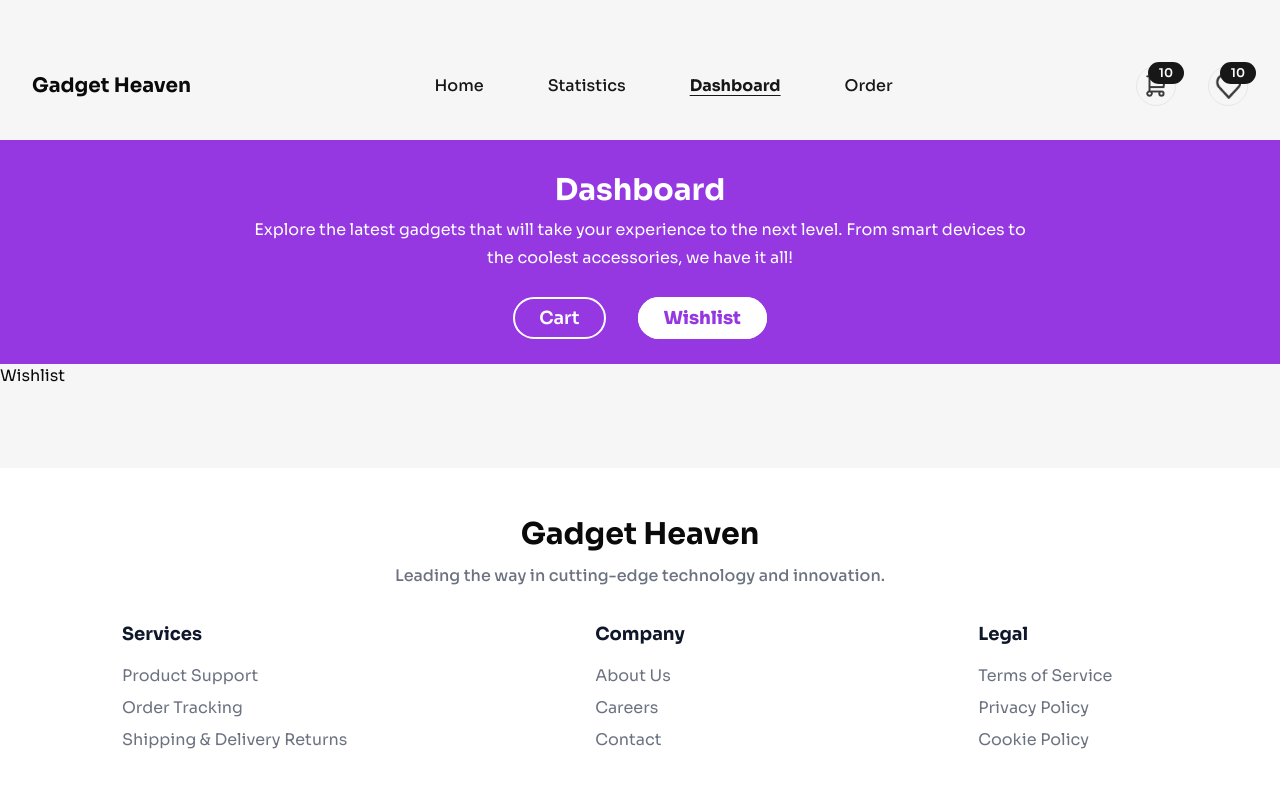
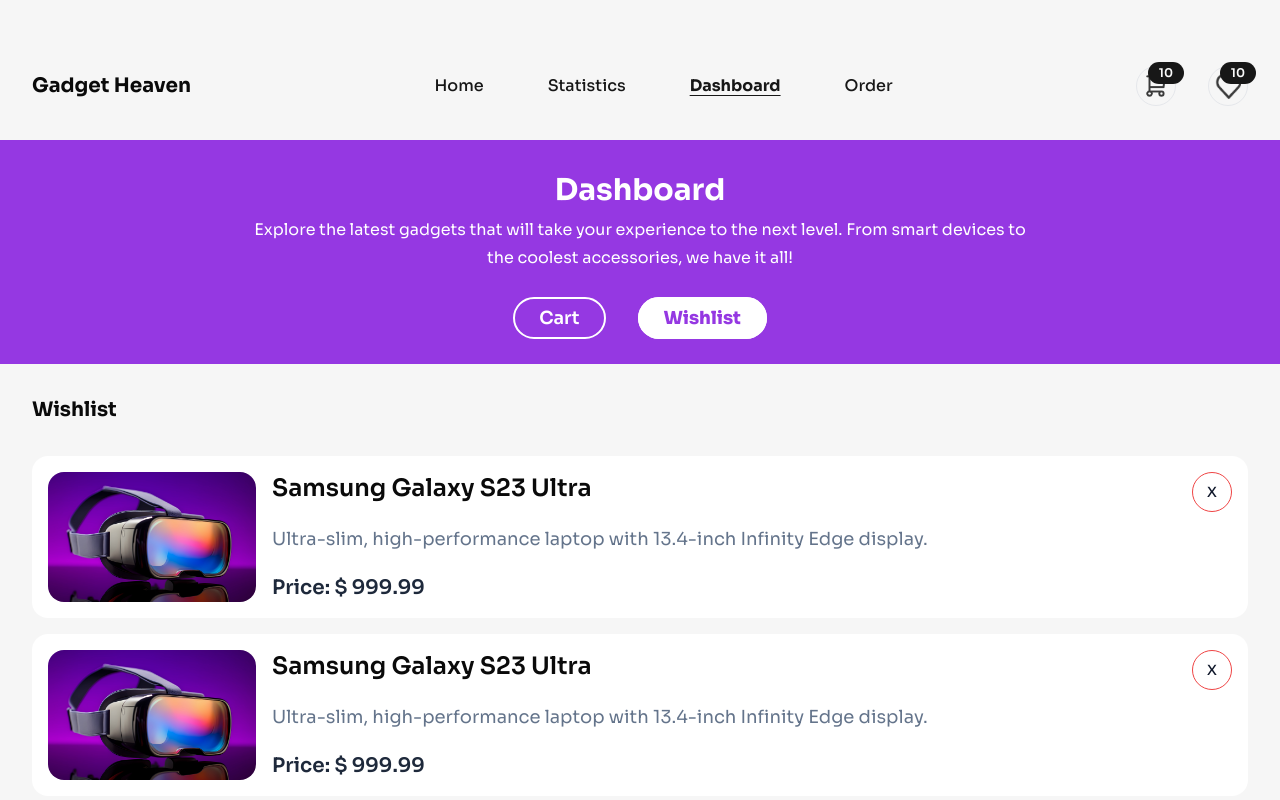
Before and after one commit to imashiksarkar/gadget-heaven, a React (Vite) app: page /dashboard/wishlist in a window 1280 px wide. Shown: the top 800 px of the page. Built offline with nearby package versions, Linux system fonts and the light colour scheme.

Commit message:
- dashboard total complete

```diff
--- a/src/App.tsx
+++ b/src/App.tsx
@@ -17,6 +17,16 @@
       {
         path: '/',
         element: <Home />,
+        loader: ({ request, context }) => {
+          const searchParams = new URL(request.url).searchParams
+          const selectedCategory = searchParams.get('category')?.trim() || 'all'
+
+          // if(selectedCategory==='all') return redirect('/')
+          // context={a:'aaa'}
+          console.log(context)
+
+          return { selectedCategory }
+        },
       },
       {
         path: '/statistics',
--- a/src/components/Cart/index.tsx
+++ b/src/components/Cart/index.tsx
@@ -5,7 +5,7 @@
 const Cart = () => {
   return (
     <section>
-      <div className='con py-12'>
+      <div className='con py-8'>
         <header className='flex flex-col md:flex-row gap-6 items-center text-xl font-bold'>
           <h1 className='grow'>Cart</h1>
           <h2>Total cost: 999.99</h2>
@@ -31,7 +31,7 @@
         </header>
       </div>
 
-      <div className='con py-8'>
+      <div className='con'>
         <ul className='flex flex-col items-center gap-4'>
           <li className='w-full flex justify-center'>
             <CartItem />
--- a/src/components/Wishlist/index.tsx
+++ b/src/components/Wishlist/index.tsx
@@ -1,5 +1,26 @@
+import CartItem from '../Cart/CartItem'
+
 const Wishlist = () => {
-  return <div>Wishlist</div>
+  return (
+    <section>
+      <div className='con py-8'>
+        <header className='text-xl font-bold'>
+          <h1 className='grow'>Wishlist</h1>
+        </header>
+      </div>
+
+      <div className='con'>
+        <ul className='flex flex-col items-center gap-4'>
+          <li className='w-full flex justify-center'>
+            <CartItem />
+          </li>
+          <li className='w-full flex justify-center'>
+            <CartItem />
+          </li>
+        </ul>
+      </div>
+    </section>
+  )
 }
 
 export default Wishlist
--- a/src/pages/Home/index.tsx
+++ b/src/pages/Home/index.tsx
@@ -3,13 +3,13 @@
 import { Link } from 'react-router-dom'
 
 const categories = [
+  'All Product',
   'Iphone',
   'MacBook',
   'Smart Watches',
   'Accessories',
   'Phones',
   'Laptops',
-  'All Product',
 ]
 
 const product: ProductCardProps = {
@@ -62,7 +62,7 @@
                 return (
                   <li key={categoryVal} className=''>
                     <Link
-                      to={`?category=${categoryVal}`}
+                      to={`/?category=${categoryVal}`}
                       className='bg-[#F3F3F3] block py-2 px-4 rounded-full mt-4 text-lg font-medium text-[#67666A]'
                     >
                       {category}
```
